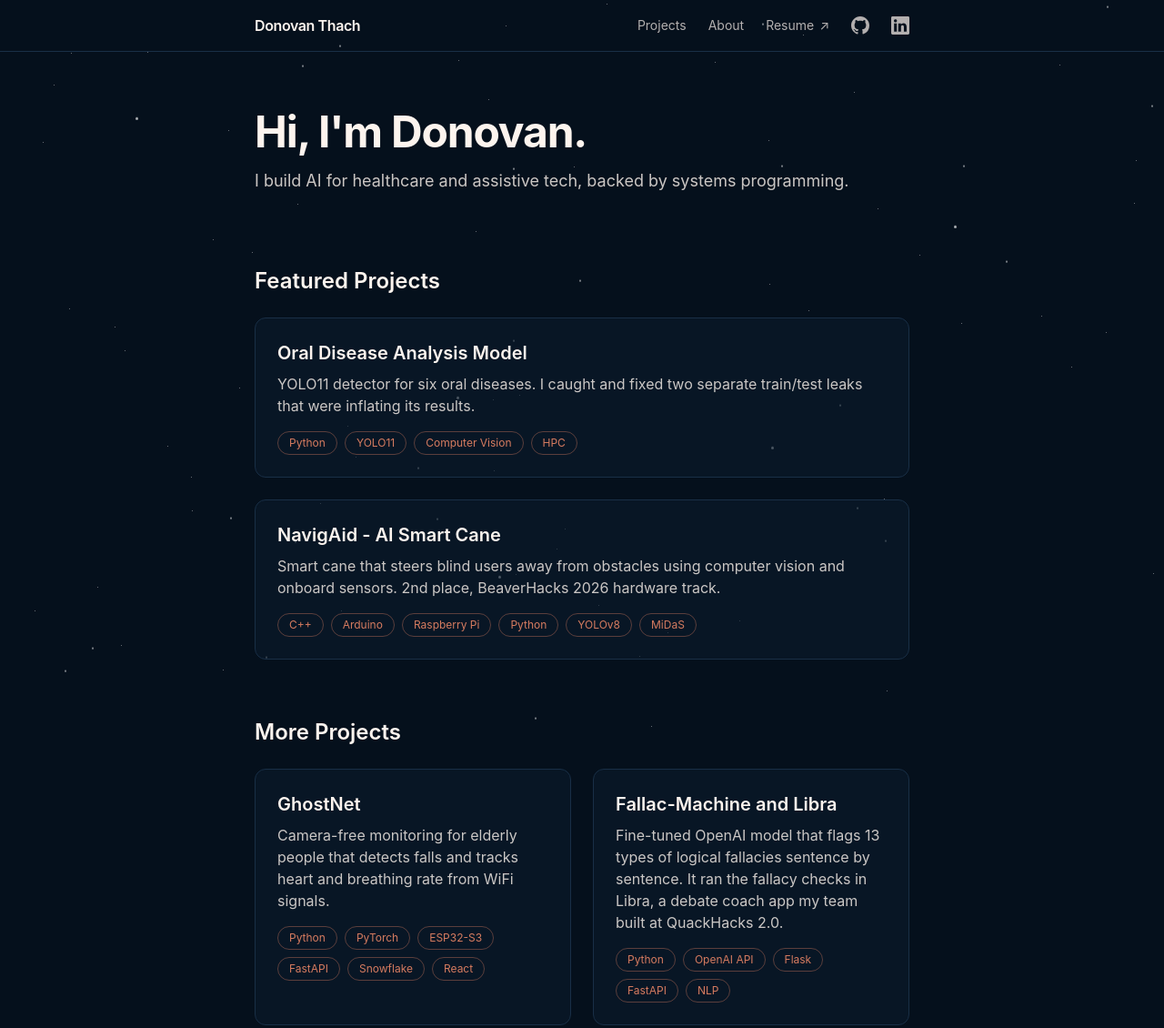
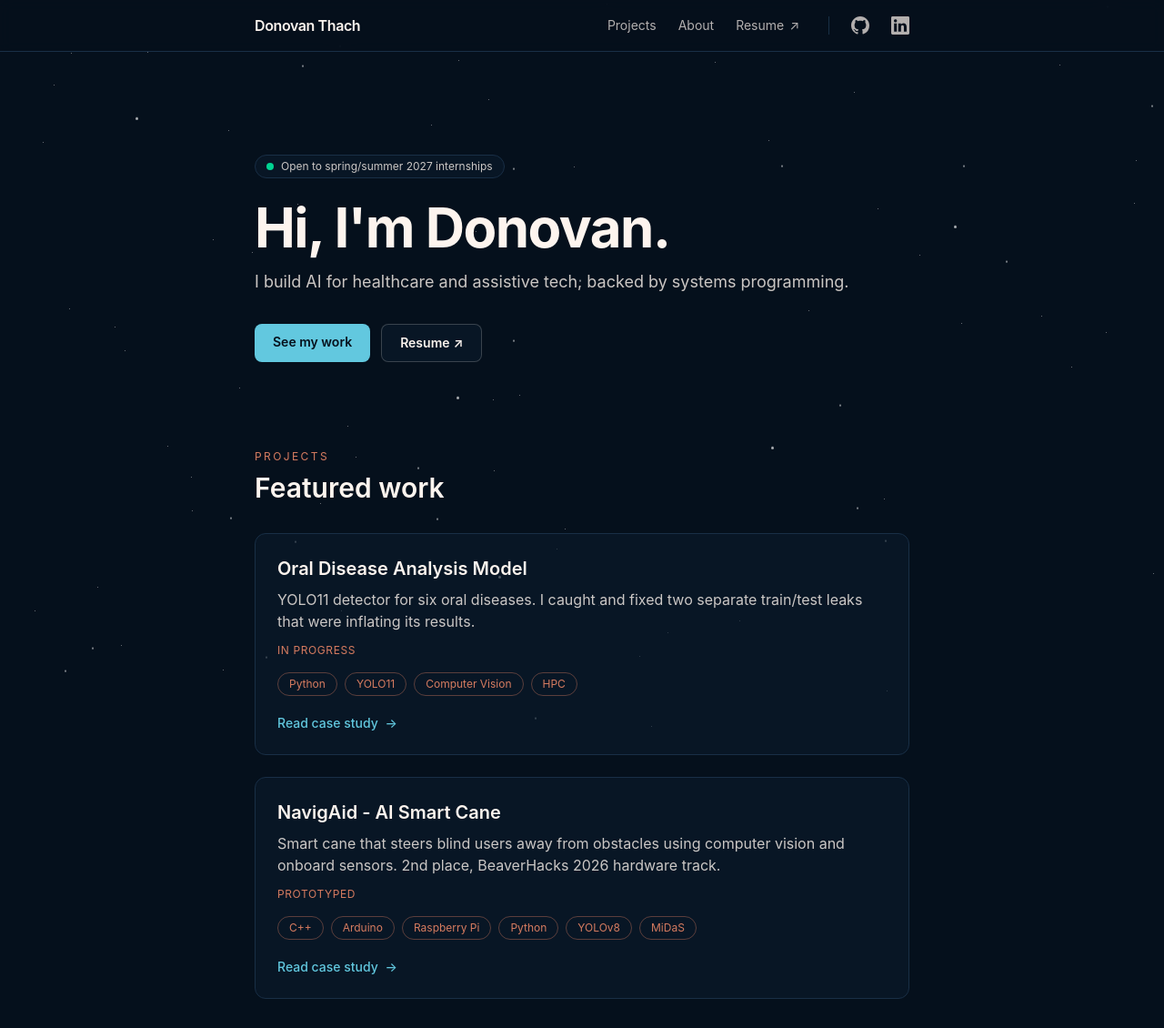
Before and after one commit to donovangthach/portfolio, an Astro site: page / in a window 1280 px wide. Shown: the top 1130 px of the page at 91% size. Built offline with nearby package versions, Linux system fonts and the light colour scheme; Astro itself is replaced by a stand-in of ours.

Commit message:
Redesign hero, section headings, project cards, and header. (#18)

```diff
--- a/src/components/Header.astro
+++ b/src/components/Header.astro
@@ -14,7 +14,7 @@ const socials = [
 ]
 ---
 
-<header class="border-b border-space-800">
+<header class="sticky top-0 z-10 border-b border-space-800 bg-space-950/80 backdrop-blur">
   <nav class="mx-auto flex max-w-3xl flex-col gap-2 px-6 py-4 sm:flex-row sm:items-center sm:justify-between">
     <a href="/" class="font-semibold tracking-tight hover:text-comet">Donovan Thach</a>
     <ul class="flex gap-4 sm:gap-6 text-sm flex-wrap">
@@ -41,8 +41,8 @@ const socials = [
         ))
       }
       {
-        socials.map(({ href, label, Icon}) => (
-          <li>
+        socials.map(({ href, label, Icon }, i) => (
+          <li class={i === 0 ? "sm:ml-2 sm:border-l sm:border-space-800 sm:pl-6" : undefined}>
             <a
               href={href}
               target="_blank"
--- a/src/components/ProjectCard.astro
+++ b/src/components/ProjectCard.astro
@@ -10,13 +10,29 @@ const { project } = Astro.props;
 const { title, summary, tags, scope, status } = project.data;
 ---
 
-<article class="rounded-xl border border-space-800 bg-space-900/60 p-6 transition-colors hover:border-nebula">
+<article
+  class="group relative rounded-xl border border-space-800 bg-space-900/60 p-6 transition hover:border-nebula motion-safe:hover:-translate-y-0.5"
+>
   <h3 class="text-xl font-semibold">
-    <a href={`/projects/${project.id}/`} class="hover:text-comet">{title}</a>
+    <a
+      href={`/projects/${project.id}/`}
+      class="outline-none after:absolute after:inset-0 after:rounded-xl focus-visible:after:outline-2 focus-visible:after:outline-offset-2 focus-visible:after:outline-comet"
+    >
+      {title}
+    </a>
   </h3>
   <p class="mt-2 text-starlight/80">{summary}</p>
-  {scope && <p class="mt-3 text-sm text-starlight/60">Scope: {scope}{status && ` · ${status}`}</p>}
-  <div class="mt-4 ">
+  {(scope || status) && (
+    <div class="mt-3 flex flex-wrap items-center gap-x-3 gap-y-1 text-sm">
+      {scope && <p class="text-starlight/60">Scope: {scope}</p>}
+      {status && <p class="font-mono text-xs uppercase tracking-wider text-nebula">{status}</p>}
+    </div>
+  )}
+  <div class="mt-4">
     <TagList tags={tags} />
   </div>
+  <p class="mt-5 text-sm font-medium text-comet" aria-hidden="true">
+    Read case study
+    <span class="ml-1 inline-block transition-transform motion-safe:group-hover:translate-x-1">&rarr;</span>
+  </p>
 </article>
--- /dev/null
+++ b/src/components/SectionHeading.astro
@@ -0,0 +1,13 @@
+---
+interface Props {
+  eyebrow: string;
+  title: string;
+}
+
+const  { eyebrow, title } = Astro.props;
+---
+
+<div>
+  <p class="font-mono text-xs uppercase tracking-[0.2em] text-nebula">{eyebrow}</p>
+  <h2 class="mt-2 text-2xl font-semibold sm:text-3xl">{title}</h2>
+</div>
--- a/src/pages/index.astro
+++ b/src/pages/index.astro
@@ -1,6 +1,7 @@
 ---
 import BaseLayout from "../layouts/BaseLayout.astro";
 import ProjectCard from "../components/ProjectCard.astro";
+import SectionHeading from "../components/SectionHeading.astro";
 import { Content as About } from "../content/about.md";
 import { getProjects } from "../lib/projects";
 
@@ -10,23 +11,46 @@ const secondary = projects.filter((project) => project.data.tier === "secondary"
 ---
 
 <BaseLayout title="Donovan Thach | Portfolio">
-  <section>
-    <h1 class="text-4xl sm:text-5xl font-bold tracking-tight">Hi, I'm Donovan.</h1>
-    <p class="mt-4 text-lg text-starlight/80">
+  <section class="pt-4 sm:pt-12">
+    <p
+      class="inline-flex items-center gap-2 rounded-full border border-space-800 bg-space-900/60 px-3 py-1 text-xs text-starlight/80"
+    >
+      <span class="size-2 rounded-full bg-emerald-400" aria-hidden="true"></span>
+      Open to spring/summer 2027 internships
+    </p>
+    <h1 class="mt-6 text-4xl font-bold tracking-tight sm:text-6xl">Hi, I'm Donovan.</h1>
+    <p class="mt-4 max-w-2xl text-lg text-pretty text-starlight/80">
       I build AI for healthcare and assistive tech, backed by systems programming.
     </p>
+    <div class="mt-8 flex flex-wrap gap-3">
+      <a
+        href="#projects"
+        class="rounded-lg bg-comet px-5 py-2.5 text-sm font-semibold text-space-950 transition-colors hover:bg-starlight"
+      >
+        See my work
+      </a>
+      <a
+        href="/resume.pdf"
+        target="_blank"
+        rel="noopener noreferrer"
+        class="rounded-lg border border-starlight/20 bg-space-900/60 px-5 py-2.5 text-sm font-semibold transition-colors hover:border-comet"
+      >
+        Resume<span aria-hidden="true" class="ml-1">&nearr;&#xFE0E;</span>
+        <span class="sr-only">(opens in a new tab)</span>
+      </a>
+    </div>
   </section>
 
-  <section id="projects" class="mt-20 scroll-mt-20">
-    <h2 class="text-2xl font-semibold">Featured Projects</h2>
-    <div class="mt-6 grid gap-6">
+  <section id="projects" class="mt-24 scroll-mt-28 sm:scroll-mt-20">
+    <SectionHeading eyebrow="Projects" title="Featured work" />
+    <div class="mt-8 grid gap-6">
       {featured.map((project) => <ProjectCard project={project} />)}
     </div>
 
     {
       secondary.length > 0 && (
         <>
-          <h2 class="mt-16 text-2xl font-semibold">More Projects</h2>
+          <h3 class="mt-16 text-xl font-semibold">More projects</h3>
           <div class="mt-6 grid gap-6 sm:grid-cols-2">
             {secondary.map((project) => <ProjectCard project={project} />)}
           </div>
@@ -35,9 +59,9 @@ const secondary = projects.filter((project) => project.data.tier === "secondary"
     }
   </section>
 
-  <section id="about" class="mt-20 scroll-mt-20">
-    <h2 class="text-2xl font-semibold">About</h2>
-    <div class="prose prose-invert mt-4 max-w-none">
+  <section id="about" class="mt-24 scroll-mt-28 sm:scroll-mt-20">
+    <SectionHeading eyebrow="About" title="A bit about me" />
+    <div class="prose prose-invert mt-6 max-w-none prose-a:text-comet">
       <About />
     </div>
   </section>
```
